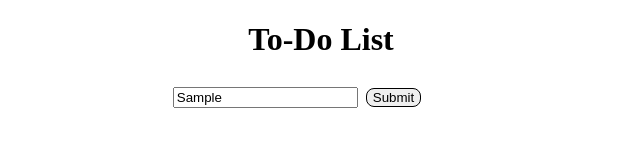
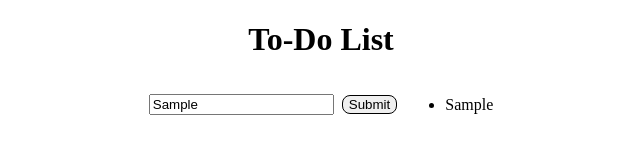
Before and after one commit to George2497/To-Do-List, a plain HTML site: page index.html in a window 1280 px wide. Both pictures are taken after typing "Sample" into the empty fields and a click on the button "Submit". Shown: the whole page, without its empty margins (319-959 px from the left). Drawn offline with Linux system fonts and the light colour scheme.

Commit message:
Updated HTML, CSS and JS for To-Do List

```diff
--- a/index.html
+++ b/index.html
@@ -13,7 +13,7 @@
     <h1>To-Do List</h1>
     <div class="toDoContainer">
         <input class="inputBox" type="text" placeholder="Please enter your task..."></input>
-        <button class="submitBtn" type="submit">Submit</button>
+        <button class="submitBtn" onclick="addItem()">Submit</button>
         <ul class="tasks"></ul>
     </div>
     <script src="main.js"></script>
--- a/main.js
+++ b/main.js
@@ -5,14 +5,38 @@ const inputBox = document.querySelector('.inputBox');
 const submitBtn = document.querySelector('.submitBtn');
 const tasks = document.querySelector('.tasks');
 
+// A blank array to hold onto the to-do items
 const toDoItems = [];
 
-submitBtn.addEventListener('click', function () {
-    console.log(`hello`);
-})
 
-const noTasks = function () {
-    if (!toDoItems) {
-        document.getElementsByClassName('.tasks').style.display = "none";
+
+
+const addItem = function () {
+    const inputBoxValue = inputBox.value
+
+    // Checks to see if a value has been inputted
+    if (inputBoxValue !== '') {
+
+        // Create a new to-do item and add it to the array
+        const toDo = {
+            text: inputBoxValue,
+            completed: false
+        };
+
+        // Push the to-do items to the toDoItems array to be posted
+        toDoItems.push(toDo);
+
+        // Add a new HTML item in the form of a list (li) when
+        // the "Submit" button has been pressed
+        const newToDoEl = document.createElement('li');
+        newToDoEl.innerText = inputBoxValue;
+        tasks.appendChild(newToDoEl);
+
+    }
+
+    // If the entry is empty do not post this to-do item
+    if (inputBoxValue == '') {
+        return
     }
 }
+addItem();
```
Also changed, not shown: main.css (+0 -11 lines).
